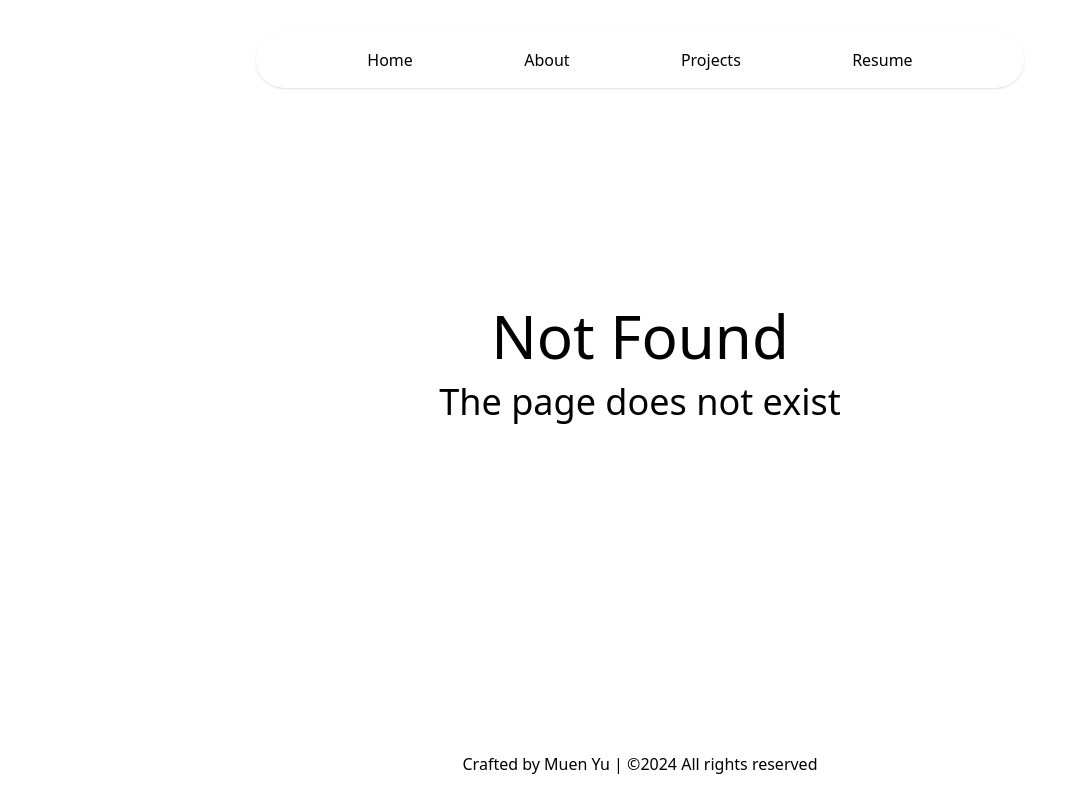
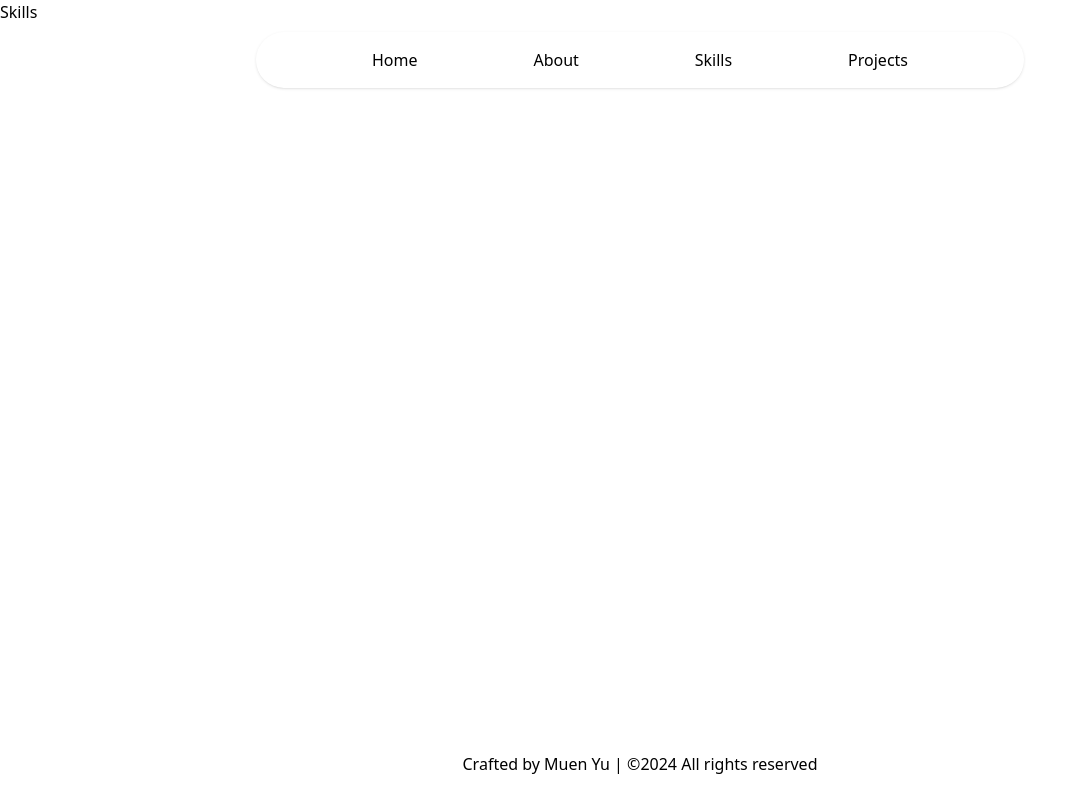
Before and after one commit to BakArchive/portfolio, a Next.js app: page /skills in a window 1280 px wide. Before the commit this address had no page. Shown: the whole page, without its empty margins (0-1084 px from the left). Built offline with nearby package versions, Linux system fonts and the light colour scheme.

Commit message:
change resume to skill

```diff
--- a/app/components/Nav.tsx
+++ b/app/components/Nav.tsx
@@ -1,18 +1,12 @@
-// "use client";
 import Link from "next/link";
-
-const downloadResume = () => {
-  alert("Download Resume");
-};
 
 export default function Nav() {
   return (
     <nav className="shadow bg-base-100 flex flex-wrap justify-evenly py-4 md:rounded-full w-full md:w-[48rem]">
       <Link href="/">Home</Link>
       <Link href="/about">About</Link>
+      <Link href="/skills">Skills</Link>
       <Link href="/projects">Projects</Link>
-      <Link href="/resume">Resume</Link>
-      {/* <a onClick={downloadResume}>Resume</a> */}
     </nav>
   );
 }
--- /dev/null
+++ b/app/skills/page.tsx
@@ -0,0 +1,10 @@
+import { Metadata } from "next";
+
+export const metadata: Metadata = {
+    title: "Skills | Portfolio",
+    description: "Skills page of my portfolio"
+}
+
+export default function About() {
+    return <p>Skills</p>;
+}
```
